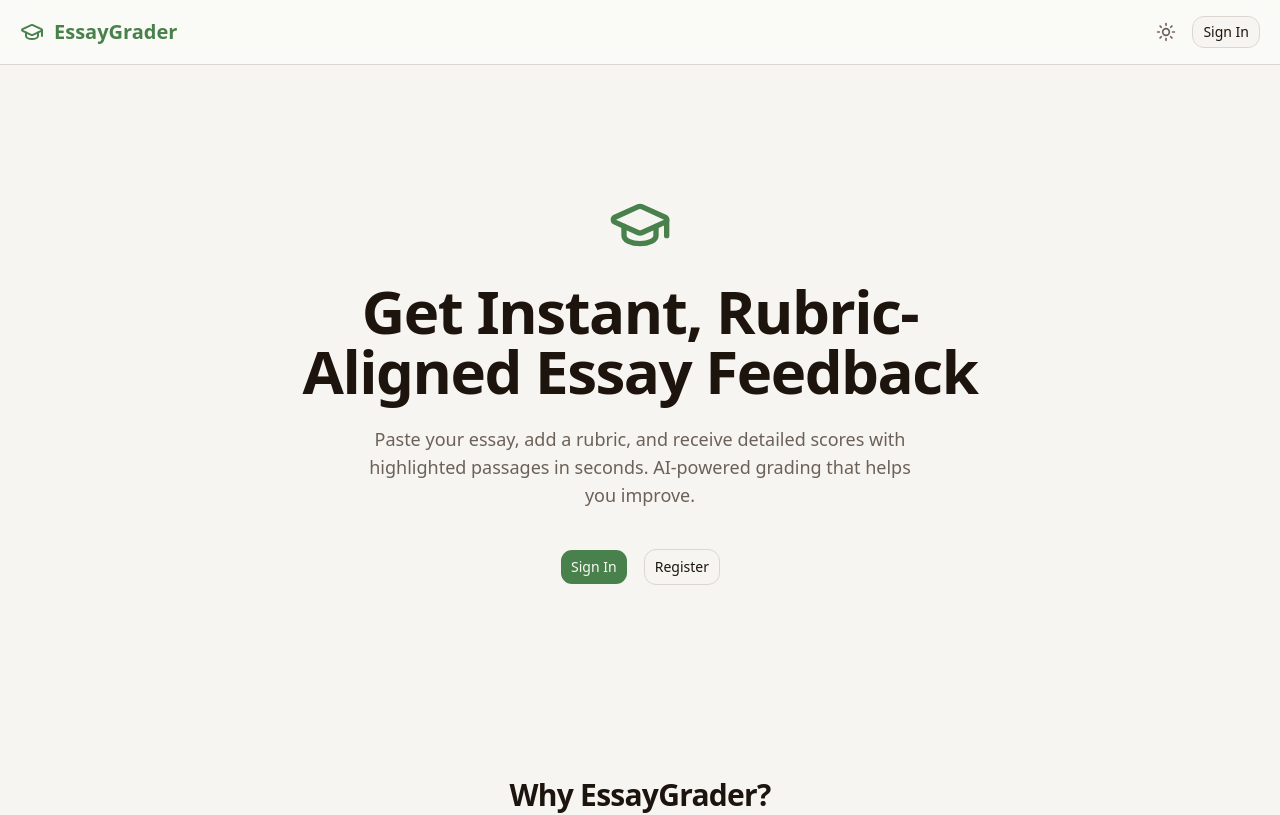
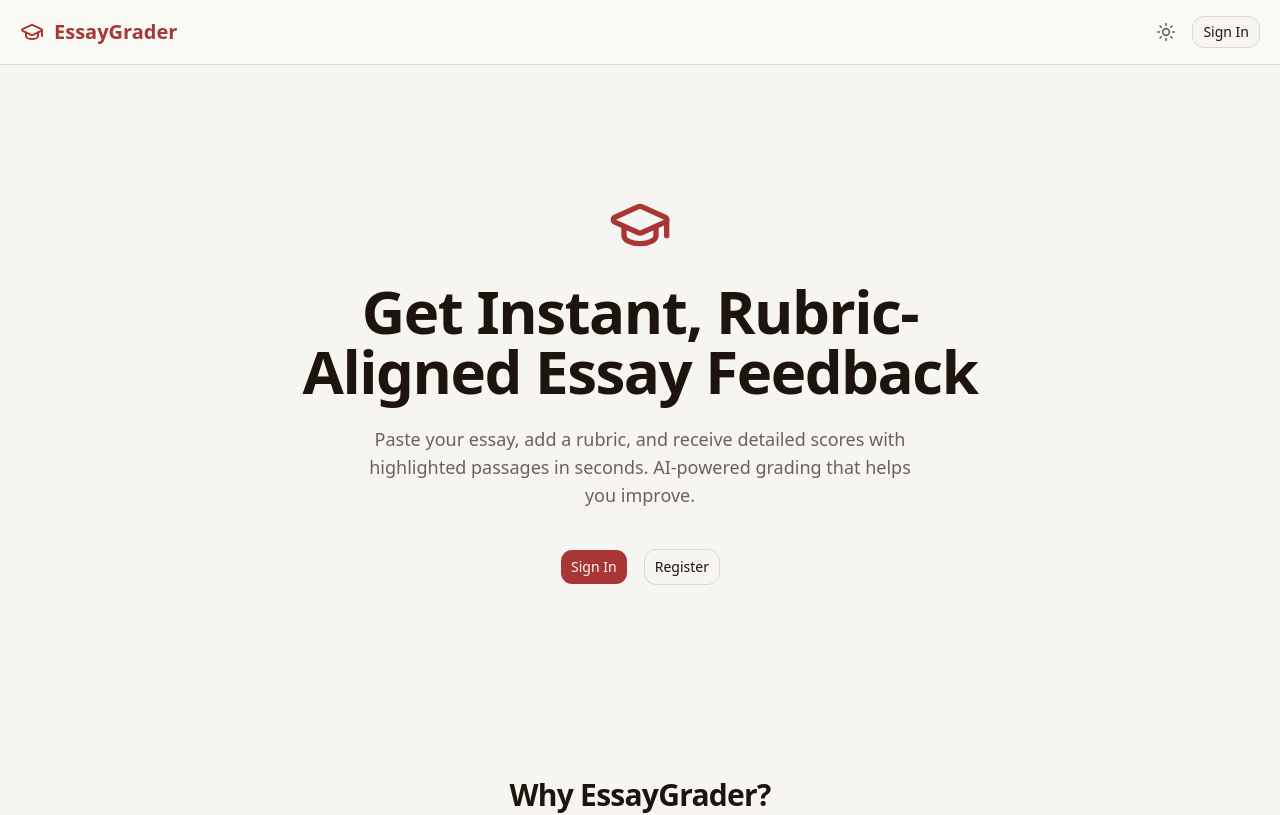
Before and after one commit to meg546/essay-grader, a React (Vite) app: page / in a window 1280 px wide. Shown: the top 815 px of the page. Built offline with nearby package versions, Linux system fonts and the light colour scheme.

Commit message:
feat(rebrand): update primary color from sage green to muted crimson

```diff
--- a/src/index.css
+++ b/src/index.css
@@ -9,8 +9,8 @@
     /* Warm cream background */
     --background: oklch(0.97 0.005 90);
     --foreground: oklch(0.20 0.02 60);
-    /* Sage green primary */
-    --primary: oklch(0.55 0.10 145);
+    /* Muted crimson primary */
+    --primary: oklch(0.50 0.15 25);
     --primary-foreground: oklch(0.98 0.005 90);
     /* Warm gray secondary */
     --secondary: oklch(0.94 0.008 80);
@@ -24,30 +24,30 @@
     /* Muted elements */
     --muted: oklch(0.93 0.008 80);
     --muted-foreground: oklch(0.50 0.02 60);
-    /* Accent (lighter sage) */
-    --accent: oklch(0.92 0.03 145);
-    --accent-foreground: oklch(0.25 0.05 145);
+    /* Accent (lighter warm red) */
+    --accent: oklch(0.92 0.03 25);
+    --accent-foreground: oklch(0.25 0.05 25);
     /* Destructive */
     --destructive: oklch(0.577 0.245 27.325);
     /* Borders and inputs */
     --border: oklch(0.88 0.01 80);
     --input: oklch(0.88 0.01 80);
-    --ring: oklch(0.55 0.10 145);
+    --ring: oklch(0.50 0.15 25);
     /* Chart colors */
-    --chart-1: oklch(0.55 0.10 145);
+    --chart-1: oklch(0.55 0.10 25);
     --chart-2: oklch(0.60 0.12 160);
     --chart-3: oklch(0.50 0.08 130);
     --chart-4: oklch(0.65 0.06 80);
-    --chart-5: oklch(0.45 0.10 145);
+    --chart-5: oklch(0.45 0.10 25);
     /* Sidebar */
     --sidebar: oklch(0.96 0.008 90);
     --sidebar-foreground: oklch(0.20 0.02 60);
-    --sidebar-primary: oklch(0.55 0.10 145);
+    --sidebar-primary: oklch(0.50 0.15 25);
     --sidebar-primary-foreground: oklch(0.98 0.005 90);
-    --sidebar-accent: oklch(0.92 0.03 145);
-    --sidebar-accent-foreground: oklch(0.25 0.05 145);
+    --sidebar-accent: oklch(0.92 0.03 25);
+    --sidebar-accent-foreground: oklch(0.25 0.05 25);
     --sidebar-border: oklch(0.88 0.01 80);
-    --sidebar-ring: oklch(0.55 0.10 145);
+    --sidebar-ring: oklch(0.50 0.15 25);
     --highlight-strength: 142 76% 90%;
     --highlight-improvement: 38 92% 90%;
 }
@@ -55,7 +55,7 @@
 .dark {
     --background: oklch(0.15 0.01 60);
     --foreground: oklch(0.93 0.005 90);
-    --primary: oklch(0.60 0.10 145);
+    --primary: oklch(0.65 0.13 25);
     --primary-foreground: oklch(0.15 0.01 60);
     --secondary: oklch(0.22 0.01 60);
     --secondary-foreground: oklch(0.90 0.005 90);
@@ -65,25 +65,25 @@
     --popover-foreground: oklch(0.93 0.005 90);
     --muted: oklch(0.25 0.01 60);
     --muted-foreground: oklch(0.60 0.01 80);
-    --accent: oklch(0.25 0.03 145);
-    --accent-foreground: oklch(0.85 0.05 145);
+    --accent: oklch(0.25 0.03 25);
+    --accent-foreground: oklch(0.85 0.05 25);
     --destructive: oklch(0.704 0.191 22.216);
     --border: oklch(0.30 0.01 60);
     --input: oklch(0.30 0.01 60);
-    --ring: oklch(0.60 0.10 145);
-    --chart-1: oklch(0.60 0.10 145);
+    --ring: oklch(0.65 0.13 25);
+    --chart-1: oklch(0.60 0.10 25);
     --chart-2: oklch(0.65 0.12 160);
     --chart-3: oklch(0.55 0.08 130);
     --chart-4: oklch(0.70 0.06 80);
-    --chart-5: oklch(0.50 0.10 145);
+    --chart-5: oklch(0.50 0.10 25);
     --sidebar: oklch(0.18 0.01 60);
     --sidebar-foreground: oklch(0.93 0.005 90);
-    --sidebar-primary: oklch(0.60 0.10 145);
+    --sidebar-primary: oklch(0.65 0.13 25);
     --sidebar-primary-foreground: oklch(0.15 0.01 60);
-    --sidebar-accent: oklch(0.25 0.03 145);
-    --sidebar-accent-foreground: oklch(0.85 0.05 145);
+    --sidebar-accent: oklch(0.25 0.03 25);
+    --sidebar-accent-foreground: oklch(0.85 0.05 25);
     --sidebar-border: oklch(0.30 0.01 60);
-    --sidebar-ring: oklch(0.60 0.10 145);
+    --sidebar-ring: oklch(0.65 0.13 25);
     --highlight-strength: 142 40% 25%;
     --highlight-improvement: 38 50% 25%;
 }
```
